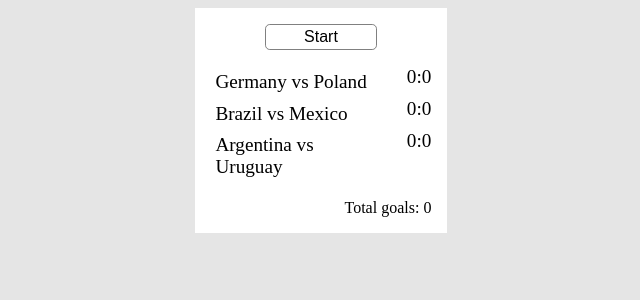
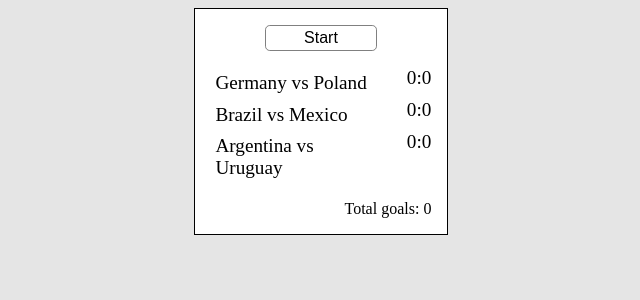
Before and after one commit to Emil2301/sportradar-app, a React (Create React App) app: page / in a window 1280 px wide. Shown: the top 300 px of the page, without its empty margins (319-959 px from the left). Built offline with nearby package versions, Linux system fonts and the light colour scheme.

Commit message:
feature/fix-styling: add border to main container

```diff
--- a/src/styles/SimulatedMatches.styled.ts
+++ b/src/styles/SimulatedMatches.styled.ts
@@ -42,6 +42,7 @@ export const StyledBox = styled.div`
   flex-direction: column;
   width: 20%;
   margin: 0 auto;
+  border: 0.08rem solid black;
 `;
 
 export const Container = styled.div`
```
